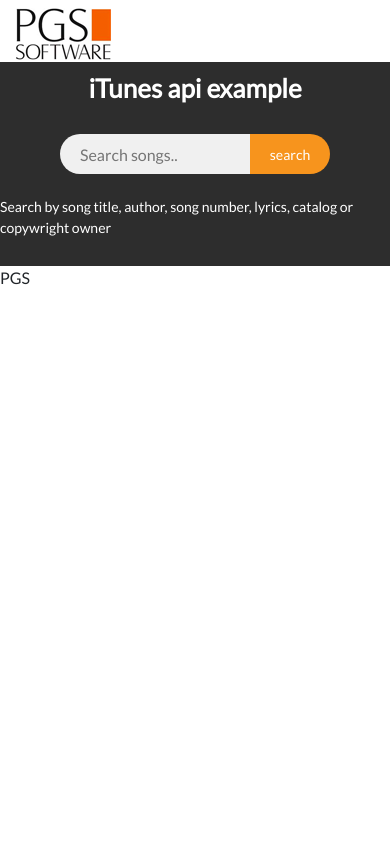
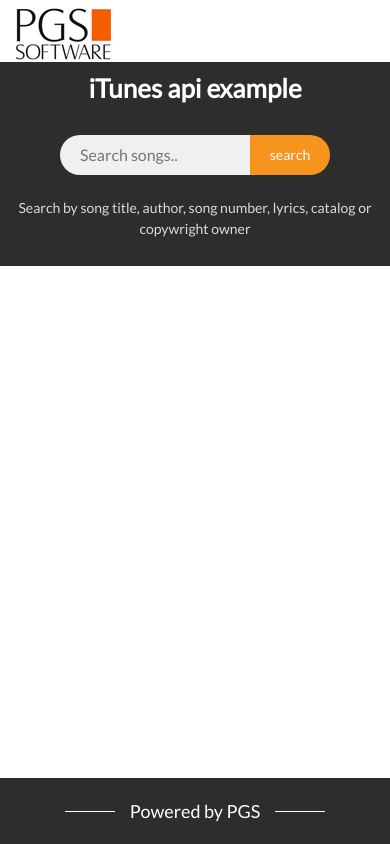
Before and after one commit to PrzemyslawKonefal/zadanie-rekrutacyjne---itunes-api, an Angular app: page / in a window 390 px wide. Built offline with nearby package versions, Linux system fonts and the light colour scheme.

Commit message:
apperance - records, footer

```diff
--- a/src/app/app.component.css
+++ b/src/app/app.component.css
@@ -1,7 +1,37 @@
 .navbar{
   width: 100%;
-  height: 61.5px;
+  height: 62px;
 }
 .navbar > img{
   height: 52px;
 }
+.footer{
+  background: #2d2d2d;
+  color: #fff;
+  width: 100%;
+  height: 66px;
+  text-align: center;
+}
+.footer p{
+  font-size: 18px;
+  position: relative;
+  line-height: 66px;
+  margin: 0;
+}
+.footer p::before, .footer p::after{
+  content: "";
+  position: absolute;
+  width: 50px;
+  height: 1px;
+  background: #fff;
+  top: 50%;
+}
+.footer p::before{
+  transform: translateX(-130%);
+}
+.footer p::after{
+  transform: translateX(30%);
+}
+main{
+  min-height: calc(100vh - 128px);
+}
--- a/src/app/app.component.html
+++ b/src/app/app.component.html
@@ -1,10 +1,10 @@
 <nav class="navbar container">
   <img src="/assets/img/logo.png" alt="PGS">
 </nav>
-
- <app-search></app-search>
- <app-records></app-records>
-
+<main>
+   <app-search></app-search>
+   <app-records></app-records>
+</main>
 <footer class="footer">
-  PGS
+  <p>Powered by PGS</p>
 </footer>
--- a/src/app/records/record/record.component.css
+++ b/src/app/records/record/record.component.css
@@ -0,0 +1,60 @@
+.record{
+  background: #f0f0f0;
+  padding: 20px;
+  width: 300px;
+  height: 140px;
+  margin: 13px 9px;
+  display: flex;
+  transition: .3s ease-out;
+}
+.record:hover{
+  border: 2px solid #f7941d;
+  box-shadow: 0px 3px 16px 0px rgba(0, 0, 0, 0.35);
+  cursor: pointer;
+  padding: 18px;
+}
+.record img{
+  height: 100px;
+  border: 2px solid #000;
+  box-shadow: 0px 3px 16px 0px rgba(0, 0, 0, 0.35);
+}
+.wrapper-right-full-height{
+  height: 100%;
+  flex-grow: 1;
+  margin-left: 5px;
+}
+.wrapper-right-full-height h6{
+  font-size: 16px;
+  height: 50%;
+  margin: 0;
+  text-align: center;
+  overflow: auto;
+}
+.trackTitle{
+  font-weight: 600;
+  text-align: center;
+  height: auto !important;
+  max-height: 100%;
+}
+.header-position-setter{
+  display: flex;
+  justify-content: center;
+  align-items: flex-end;
+  height: 50%;
+  position: relative;
+  overflow: auto;
+  padding-bottom: 3px;
+}
+.header-position-setter::after{
+  content: "";
+  width: 105px;
+  height: 1px;
+  background: #d5d5d5;
+  position: absolute;
+  bottom: 0;
+  left: 50%;
+  transform: translateX(-50%);
+}
+.trackAuthor > span{
+  color: #777777;
+}
--- a/src/app/records/record/record.component.html
+++ b/src/app/records/record/record.component.html
@@ -1,5 +1,7 @@
-<div>
+<div class="record">
   <img [src] = "trackData['artworkUrl100']" [alt]="trackData['trackName']">
-  <h6 class="trackTitle">{{trackData['trackName']}}</h6>
-  <h6 class="trackAuthor">{{trackData['artistName']}}</h6>
+  <div class="wrapper-right-full-height">
+  <div class="header-position-setter"> <h6 class="trackTitle">{{trackData['trackName']}}</h6></div>
+  <h6 class="trackAuthor"><span>By </span>{{trackData['artistName']}}</h6>
+  </div>
 </div>
--- a/src/app/records/records.component.css
+++ b/src/app/records/records.component.css
@@ -0,0 +1,47 @@
+.section-records{
+  display: flex;
+  flex-wrap: wrap;
+  justify-content: center;
+  color: #000;
+}
+.main-wrap-records{
+  display: flex;
+  flex-wrap: wrap;
+  justify-content: baseline;
+}
+.paginationBox{
+  display: flex;
+  justify-content: center;
+  margin: 33px 0;
+}
+.paginationBox button{
+  background: #f7941d;
+  color: #fff;
+  border: none;
+  border-radius: 10px;
+  font-size: 14px;
+  height: 27px;
+  width: 84px;
+  margin: 5px;
+  outline: none;
+  padding-bottom: 3px;
+  cursor: pointer;
+  transition: .3s ease;
+}
+.paginationBox button:hover{
+  box-shadow: 0px 3px 16px 0px rgba(0, 0, 0, 0.35);
+}
+.song-counter{
+  text-align: center;
+  font-size: 14px;
+  margin: 9px 0 0 0;
+}
+.no-matches-paragraph{
+  margin-top: 40px;
+  font-size: 30px;
+}
+@media only screen and (max-width: 1199px){
+  .main-wrap-records{
+    justify-content: center;
+  }
+}
--- a/src/app/records/records.component.html
+++ b/src/app/records/records.component.html
@@ -1,17 +1,17 @@
-<section *ngIf = "songs.songsUpdated">
-  <div *ngIf = "songs.list['resultCount']">
-    <h5>Records found: {{songs.list['resultCount']}}</h5>
-    <div>
+<section *ngIf = "songs.songsUpdated" class = "container section-records">
+  <div *ngIf = "songs.list['resultCount']" class="inner-records">
+    <p class="song-counter">Found {{songs.list['resultCount']}} songs</p>
+    <div class="main-wrap-records">
       <app-record
        *ngFor = "let track of displayedTracks"
        [trackData] = "track"></app-record>
     </div>
     <div class="paginationBox">
       <button (click) = "changeTracks('previous')"
-       [disabled] = "displayedTracksIndexes[0] <= 0" >Previous</button>
+       [disabled] = "displayedTracksIndexes[0] <= 0" >< < prev</button>
       <button (click) = "changeTracks('next')"
-       [disabled] = "displayedTracksIndexes[1] >= songs.list['resultCount']">Next</button>
+       [disabled] = "displayedTracksIndexes[1] >= songs.list['resultCount']">next > ></button>
     </div>
   </div>
-  <p *ngIf = "songs.list['resultCount']===0"> Sorry, no matches found.</p>
+  <p *ngIf = "songs.list['resultCount']===0" class="no-matches-paragraph"> Sorry, no matches found.</p>
 </section>
--- a/src/app/search/search.component.css
+++ b/src/app/search/search.component.css
@@ -6,14 +6,16 @@
   color: #fff;
   background: #2d2d2d;
   height: 204px;
+  text-align: center;
 }
 .header-search > h1{
   font-size: 26px;
   font-weight: 600;
 }
 .header-search > p{
-  font-weight: 100;
   font-size: 14px;
+  color: #dbdbdb;
+  padding: 0 5px;
 }
 .search{
   display: flex;
@@ -23,6 +25,7 @@
   height: 40px;
   border: none;
   outline: none;
+  transition: .3s ease;
 }
 .search > button{
   background: #f7941d;
@@ -31,11 +34,19 @@
   border-radius: 0 20px 20px 0;
   width: 80px;
   cursor: pointer;
+  line-height: 100%;
+  position: relative;
+}
+.search > button:hover{
+  letter-spacing: 2px;
+}
+.search > input:focus{
+  background: #fff;
 }
 .search > input{
   color: #3c3b3b;
   background: #f0f0f0;
   border-radius: 20px 0 0 20px;
   width: 190px;
-  padding-left: 20px;
+  padding: 0 10px 0 20px;
 }
--- a/src/app/search/search.component.ts
+++ b/src/app/search/search.component.ts
@@ -1,7 +1,6 @@
 import { HttpClient } from '@angular/common/http';
 import { Component, OnInit } from '@angular/core';
 import { SongsService } from '../songs.service';
-
 
 @Component({
   selector: 'app-search',
@@ -23,8 +22,6 @@
     )
   }
 
-  ngOnInit() {
-
-  }
+  ngOnInit() {}
 
 }
--- a/src/styles.css
+++ b/src/styles.css
@@ -2,4 +2,5 @@
 @import '~bootstrap/dist/css/bootstrap.min.css';
 body{
   font-family: 'Lato', sans-serif;
+  min-height: 100vh;
 }
```
